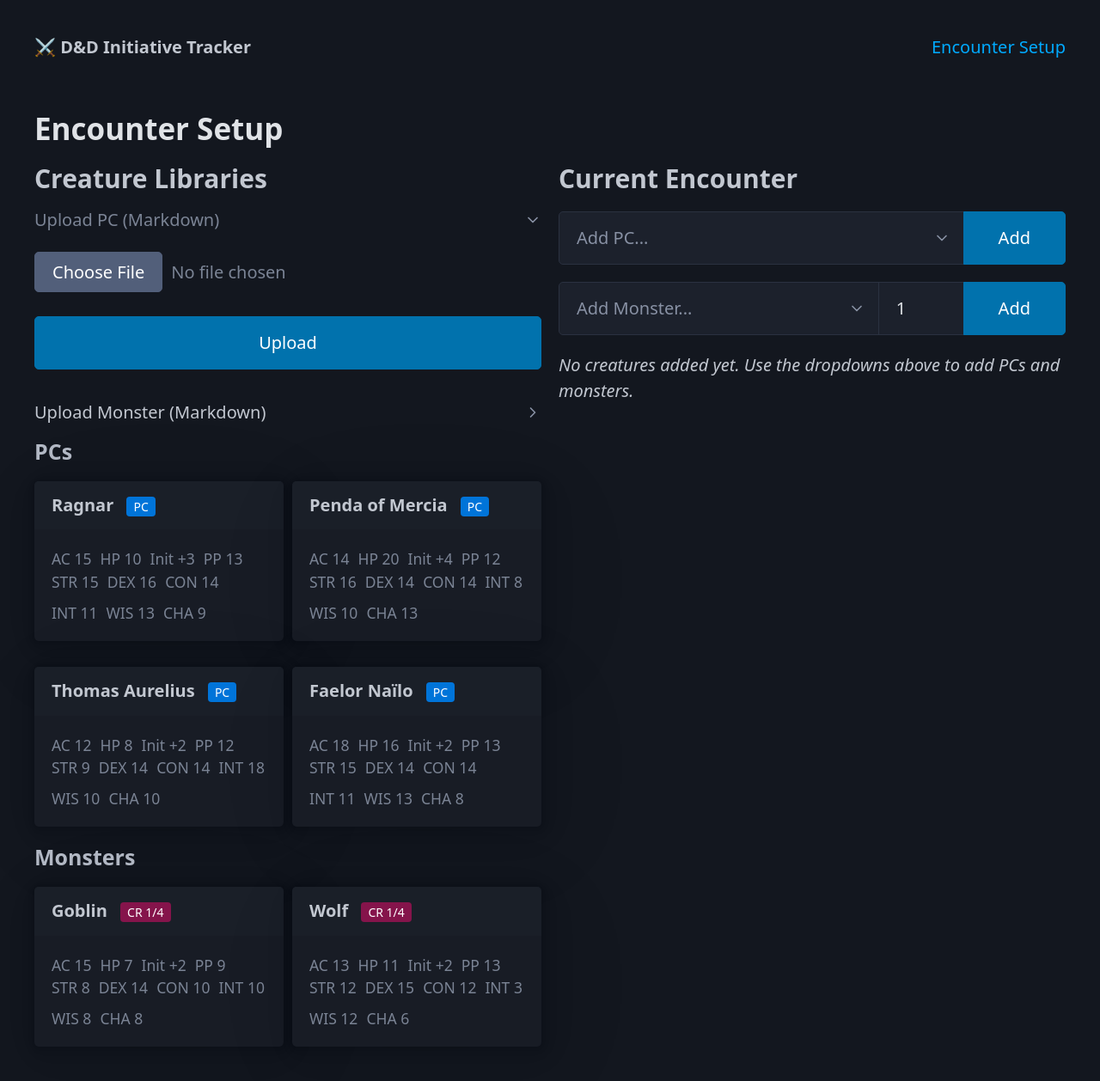
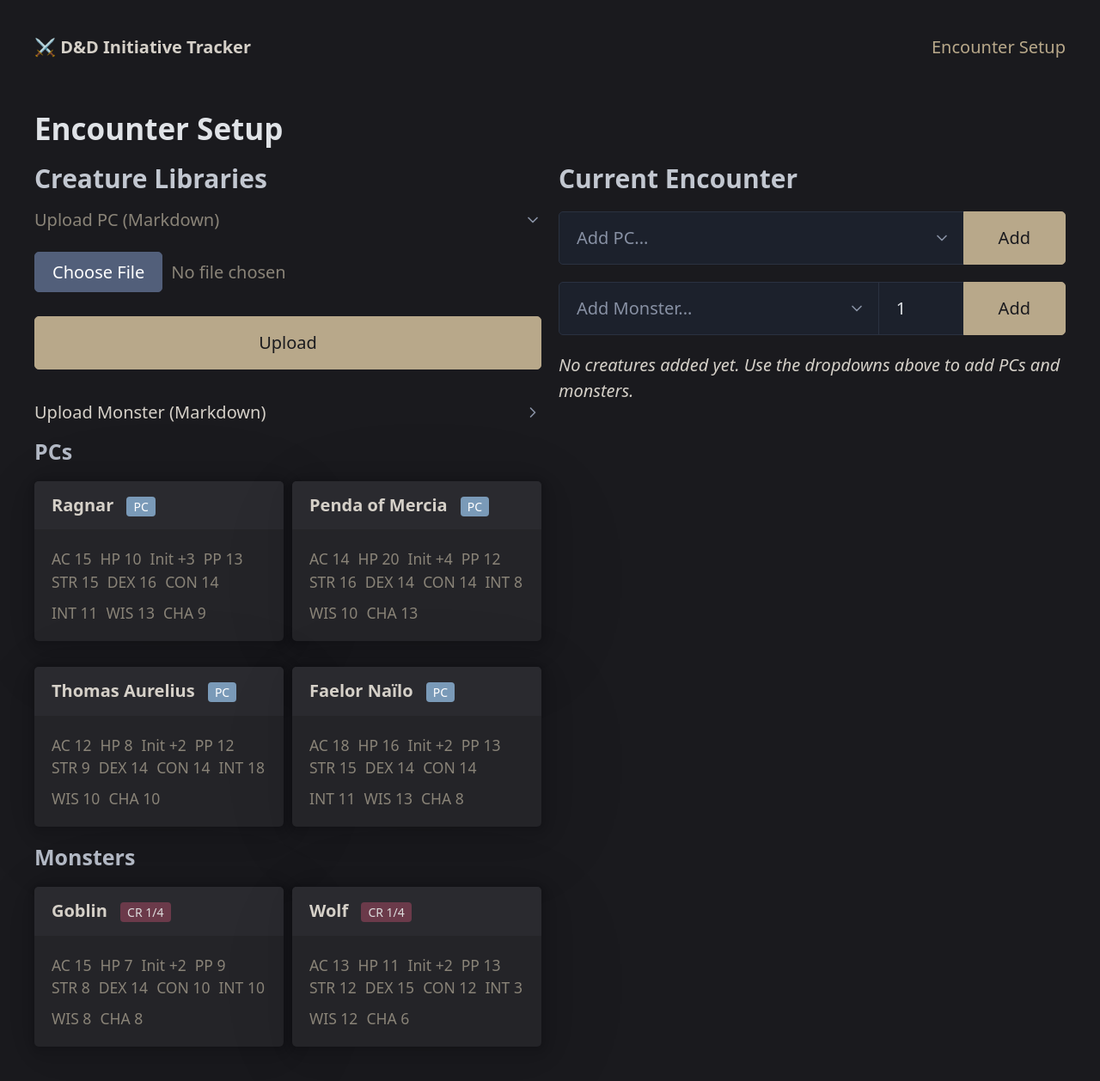
Before and after one commit to ChrCoello/dand_init_tracker, a FastAPI app: page / in a window 1280 px wide. Shown: the whole page at 86% size. Run offline with FastAPI, Linux system fonts and the light colour scheme; some libraries are stand-ins or nearby versions.

Commit message:
Retheme UI with warm neutral palette replacing default Pico blue
- Override Pico CSS variables with warm charcoal backgrounds, parchment
  text, and taupe accent colors for a subtler D&D-thematic feel
- Replace active turn highlight from blue to muted gold
- Tone down monster badge from hot pink to muted burgundy
- Soften PC badge to muted steel blue
- Darken HP bar green for better contrast
- Remove unicode arrows from Prev/Next buttons

Co-Authored-By: Claude Opus 4.6 <noreply@anthropic.com>

```diff
--- a/app/static/style.css
+++ b/app/static/style.css
@@ -1,3 +1,28 @@
+/* Theme overrides — warm neutral palette */
+[data-theme="dark"] {
+    --pico-primary: #b8a88a;
+    --pico-primary-hover: #cbbda1;
+    --pico-primary-focus: rgba(184, 168, 138, 0.15);
+    --pico-primary-inverse: #1a1a1e;
+    --pico-primary-background: #b8a88a;
+    --pico-primary-hover-background: #cbbda1;
+    --pico-primary-border: #b8a88a;
+    --pico-primary-hover-border: #cbbda1;
+    --pico-contrast: #d5d0c8;
+    --pico-contrast-hover: #e8e4dc;
+    --pico-contrast-background: #d5d0c8;
+    --pico-contrast-hover-background: #e8e4dc;
+    --pico-contrast-border: #d5d0c8;
+    --pico-contrast-hover-border: #e8e4dc;
+    --pico-contrast-inverse: #1a1a1e;
+    --pico-background-color: #1a1a1e;
+    --pico-card-background-color: #242428;
+    --pico-card-sectioning-background-color: #2a2a2f;
+    --pico-color: #d5d0c8;
+    --pico-muted-color: #8a8478;
+    --pico-muted-border-color: #3a3a3f;
+}
+
 /* HP bar colors */
 .hp-bar {
     height: 0.5rem;
@@ -12,14 +37,14 @@
     transition: width 0.3s ease;
 }
 
-.hp-bar-fill.hp-high { background: #2ecc40; }
+.hp-bar-fill.hp-high { background: #1a8a2a; }
 .hp-bar-fill.hp-mid { background: #ff851b; }
 .hp-bar-fill.hp-low { background: #ff4136; }
 
 /* Active turn highlight */
 .creature-card.active-turn {
-    border-left: 4px solid var(--pico-primary);
-    background: var(--pico-primary-focus);
+    border-left: 4px solid #c4a84d;
+    background: rgba(196, 168, 77, 0.08);
 }
 
 .creature-card {
@@ -142,8 +167,8 @@
     text-transform: uppercase;
 }
 
-.type-badge.pc { background: #0074d9; color: white; }
-.type-badge.monster { background: #85144b; color: white; }
+.type-badge.pc { background: #7a9ab8; color: white; }
+.type-badge.monster { background: #6b3a4a; color: #ddd; }
 
 /* Library cards */
 .library-grid {
--- a/app/templates/partials/creature_list.html
+++ b/app/templates/partials/creature_list.html
@@ -1,11 +1,11 @@
 <!-- Turn controls -->
 <div class="turn-controls">
     <button class="outline" hx-post="/encounter/prev-turn" hx-target="#combat-tracker" hx-swap="innerHTML">
-        &#9664; Prev
+        Prev
     </button>
     <span class="round-display">Round {{ encounter.round_number }}</span>
     <button hx-post="/encounter/next-turn" hx-target="#combat-tracker" hx-swap="innerHTML">
-        Next &#9654;
+        Next
     </button>
     <button class="outline secondary" hx-post="/encounter/reset" hx-target="main" hx-swap="innerHTML"
             hx-confirm="End combat and reset encounter?">
```
